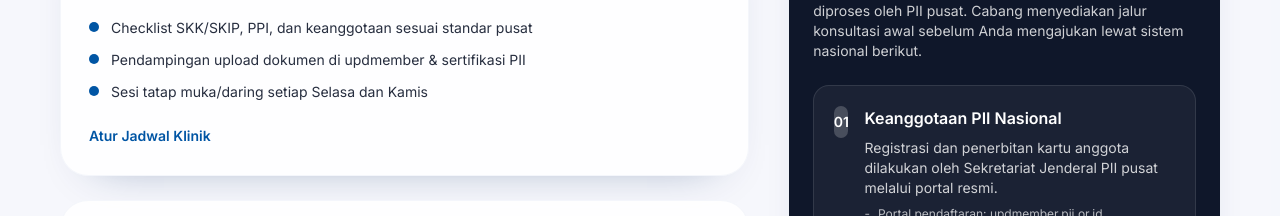
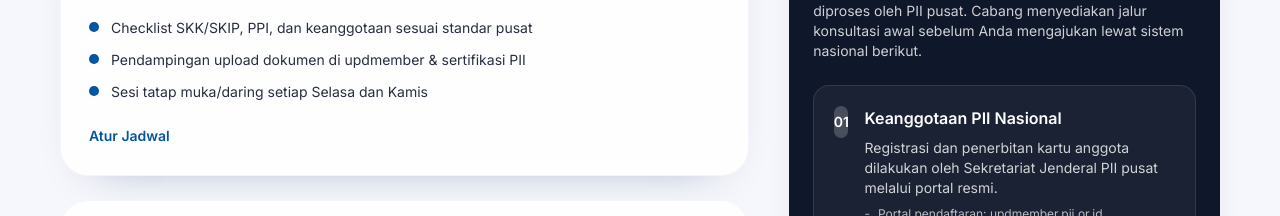
Before and after one commit to AdemsJulian/pii-pkp, a Next.js app: page / in a window 1280 px wide. Shown: the part 3820-4036 px from the top of the page. Built offline with nearby package versions, Linux system fonts and the light colour scheme.

Commit message:
chore: shorten admin office cta label

```diff
--- a/src/components/sections/services.tsx
+++ b/src/components/sections/services.tsx
@@ -12,7 +12,7 @@ export function ServicesSection() {
         "Pendampingan upload dokumen di updmember & sertifikasi PII",
         "Sesi tatap muka/daring setiap Selasa dan Kamis",
       ],
-      ctaLabel: "Atur Jadwal Klinik",
+      ctaLabel: "Atur Jadwal",
       ctaHref: "https://wa.me/6281806701775",
     },
     {
```
